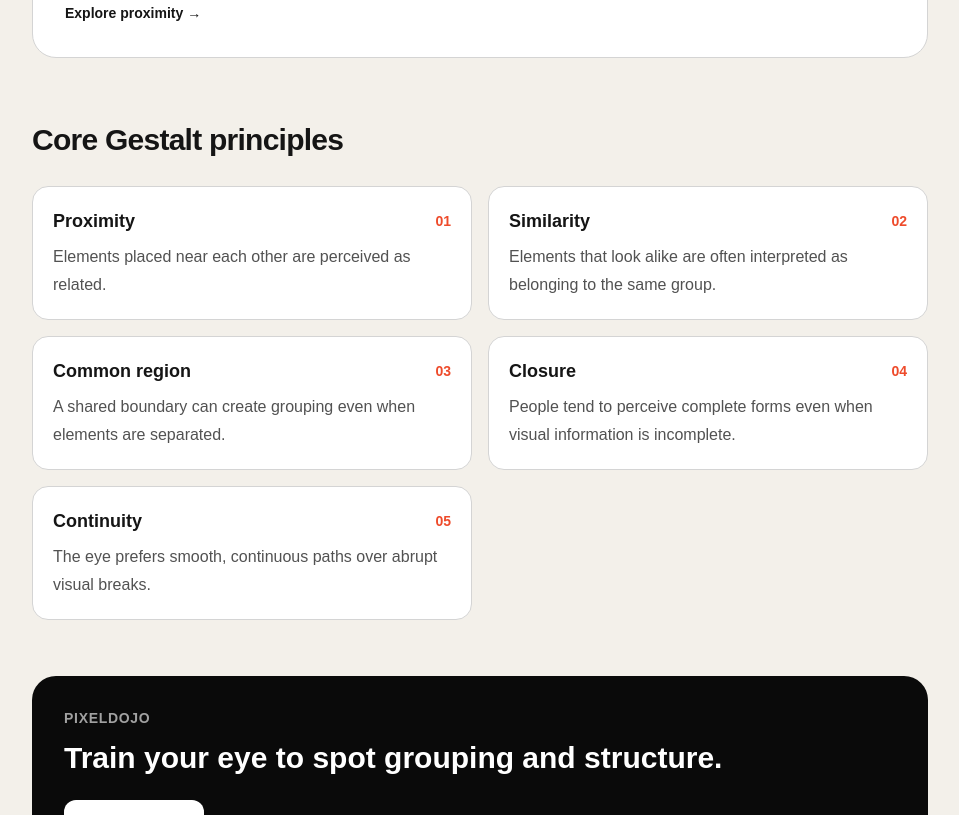
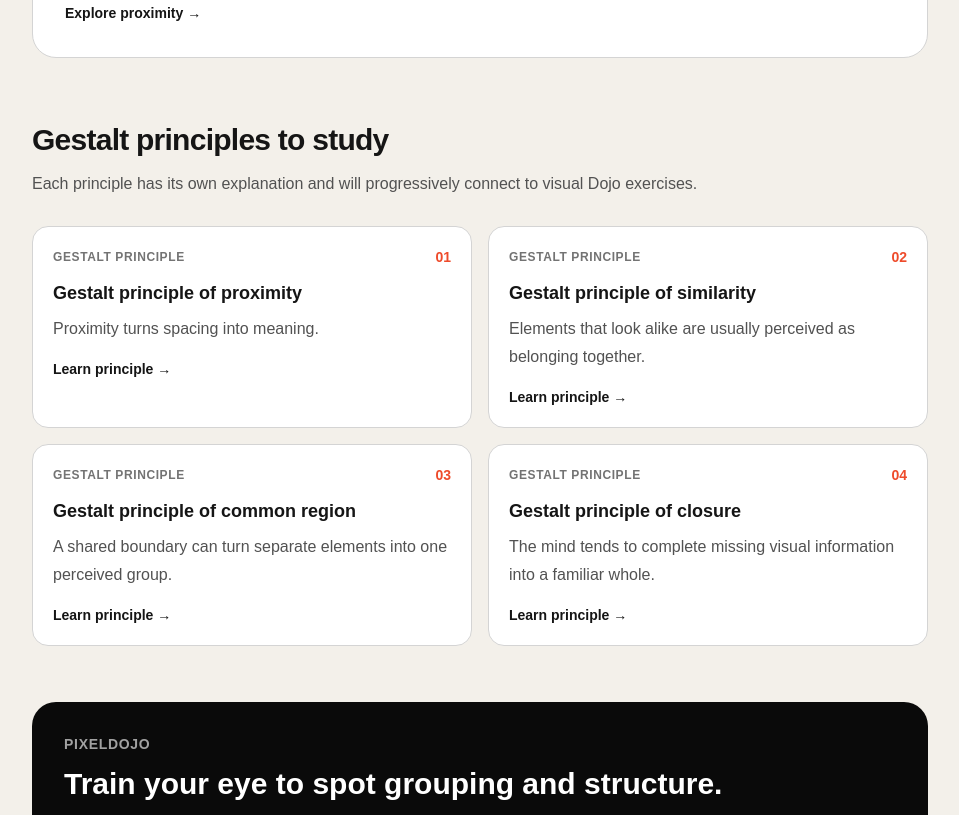
Before and after one commit to pablomrdz/pixeldojo, a Next.js app: page /en/ux/gestalt in a window 1280 px wide. Shown: the part 680-1495 px from the top of the page, without its empty margins (160-1119 px from the left). Built offline with nearby package versions, Linux system fonts and the light colour scheme; no server answers.

Commit message:
seo: link Gestalt hub to expanded principle cluster

```diff
--- a/app/[locale]/ux/gestalt/page.tsx
+++ b/app/[locale]/ux/gestalt/page.tsx
@@ -4,24 +4,8 @@ import { notFound } from "next/navigation";
 import { SiteHeader } from "@/components/SiteHeader";
 import { SiteFooter } from "@/components/SiteFooter";
 import { getPrinciple, principleHref } from "@/data/learning";
+import { seoPrinciples } from "@/data/seo-principles";
 import type { Locale } from "@/lib/types";
-
-const gestaltItems = {
-  en: [
-    ["Proximity", "Elements placed near each other are perceived as related."],
-    ["Similarity", "Elements that look alike are often interpreted as belonging to the same group."],
-    ["Common region", "A shared boundary can create grouping even when elements are separated."],
-    ["Closure", "People tend to perceive complete forms even when visual information is incomplete."],
-    ["Continuity", "The eye prefers smooth, continuous paths over abrupt visual breaks."],
-  ],
-  es: [
-    ["Proximidad", "Los elementos cercanos tienden a percibirse como relacionados."],
-    ["Similitud", "Los elementos visualmente parecidos suelen interpretarse como parte del mismo grupo."],
-    ["Región común", "Un límite compartido puede crear agrupación aunque los elementos estén separados."],
-    ["Cierre", "Las personas tienden a percibir formas completas incluso cuando falta información visual."],
-    ["Continuidad", "El ojo prefiere recorridos suaves y continuos frente a rupturas visuales abruptas."],
-  ],
-} as const;
 
 export async function generateMetadata({ params }: { params: Promise<{ locale: string }> }): Promise<Metadata> {
   const { locale: rawLocale } = await params;
@@ -30,8 +14,8 @@ export async function generateMetadata({ params }: { params: Promise<{ locale: s
     title: locale === "es" ? "Leyes Gestalt en diseño UX/UI — PixelDojo" : "Gestalt principles in UX/UI design — PixelDojo",
     description:
       locale === "es"
-        ? "Aprende las leyes Gestalt aplicadas a UX y UI: proximidad, similitud, región común, cierre y continuidad."
-        : "Learn Gestalt principles applied to UX and UI: proximity, similarity, common region, closure and continuity.",
+        ? "Aprende las leyes Gestalt aplicadas a UX y UI: proximidad, similitud, región común y cierre con ejemplos visuales."
+        : "Learn Gestalt principles applied to UX and UI: proximity, similarity, common region and closure with visual examples.",
     alternates: {
       canonical: `/${locale}/ux/gestalt`,
       languages: { en: "/en/ux/gestalt", es: "/es/ux/gestalt" },
@@ -44,6 +28,16 @@ export default async function GestaltHub({ params }: { params: Promise<{ locale:
   if (rawLocale !== "en" && rawLocale !== "es") notFound();
   const locale = rawLocale as Locale;
   const proximity = getPrinciple("gestalt-proximity")!;
+  const similarity = seoPrinciples.find((item) => item.key === "gestalt-similarity")!;
+  const commonRegion = seoPrinciples.find((item) => item.key === "gestalt-common-region")!;
+  const closure = seoPrinciples.find((item) => item.key === "gestalt-closure")!;
+
+  const items = [
+    { page: proximity, href: principleHref("gestalt-proximity", locale), number: "01" },
+    { page: similarity, href: `/${locale}/ux/${similarity.slug[locale]}`, number: "02" },
+    { page: commonRegion, href: `/${locale}/ux/${commonRegion.slug[locale]}`, number: "03" },
+    { page: closure, href: `/${locale}/ux/${closure.slug[locale]}`, number: "04" },
+  ];
 
   return (
     <main className="shell py-8 md:py-10">
@@ -66,7 +60,7 @@ export default async function GestaltHub({ params }: { params: Promise<{ locale:
           <div className="grid gap-8 md:grid-cols-[1fr_1.15fr] md:items-center">
             <div>
               <p className="text-xs font-semibold uppercase tracking-wider text-neutral-500">
-                {locale === "es" ? "Ejemplo interactivo" : "Interactive example"}
+                {locale === "es" ? "Ejemplo visual" : "Visual example"}
               </p>
               <h2 className="mt-3 text-3xl font-semibold tracking-tight">
                 {locale === "es" ? "Proximidad convierte espacio en significado." : "Proximity turns spacing into meaning."}
@@ -76,7 +70,7 @@ export default async function GestaltHub({ params }: { params: Promise<{ locale:
                 href={principleHref("gestalt-proximity", locale)}
                 className="mt-5 inline-flex text-sm font-semibold underline decoration-neutral-300 underline-offset-4"
               >
-                {locale === "es" ? "Explorar la ley de proximidad →" : "Explore proximity →"}
+                {locale === "es" ? "Explorar proximidad →" : "Explore proximity →"}
               </Link>
             </div>
 
@@ -105,17 +99,30 @@ export default async function GestaltHub({ params }: { params: Promise<{ locale:
 
         <section className="mt-16">
           <h2 className="text-3xl font-semibold tracking-tight">
-            {locale === "es" ? "Principios Gestalt principales" : "Core Gestalt principles"}
+            {locale === "es" ? "Principios Gestalt para estudiar" : "Gestalt principles to study"}
           </h2>
+          <p className="mt-3 max-w-2xl leading-7 text-neutral-600">
+            {locale === "es"
+              ? "Cada principio tiene su propia explicación y se irá conectando con ejercicios visuales del Dojo."
+              : "Each principle has its own explanation and will progressively connect to visual Dojo exercises."}
+          </p>
           <div className="mt-7 grid gap-4 md:grid-cols-2">
-            {gestaltItems[locale].map(([name, description], index) => (
-              <div key={name} className="rounded-2xl border border-neutral-300 bg-white p-5">
+            {items.map(({ page, href, number }) => (
+              <Link
+                key={page.key}
+                href={href}
+                className="group rounded-2xl border border-neutral-300 bg-white p-5 transition hover:-translate-y-0.5 hover:border-neutral-500"
+              >
                 <div className="flex items-center justify-between gap-4">
-                  <h3 className="text-lg font-semibold">{name}</h3>
-                  <span className="text-sm font-bold dojo-accent-text">0{index + 1}</span>
+                  <p className="text-xs font-semibold uppercase tracking-wider text-neutral-500">{page.eyebrow[locale]}</p>
+                  <span className="text-sm font-bold dojo-accent-text">{number}</span>
                 </div>
-                <p className="mt-2 leading-7 text-neutral-600">{description}</p>
-              </div>
+                <h3 className="mt-3 text-lg font-semibold">{page.title[locale]}</h3>
+                <p className="mt-2 leading-7 text-neutral-600">{page.short[locale]}</p>
+                <p className="mt-4 text-sm font-semibold">
+                  {locale === "es" ? "Aprender principio →" : "Learn principle →"}
+                </p>
+              </Link>
             ))}
           </div>
         </section>
```
